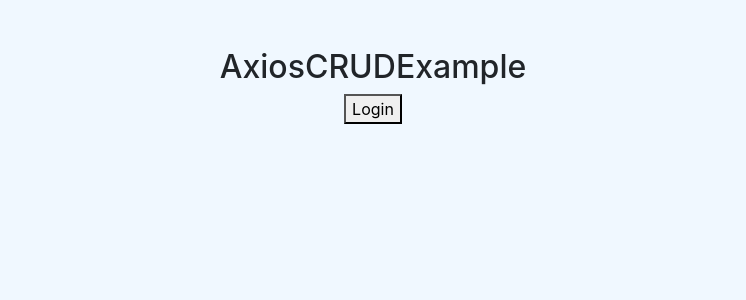
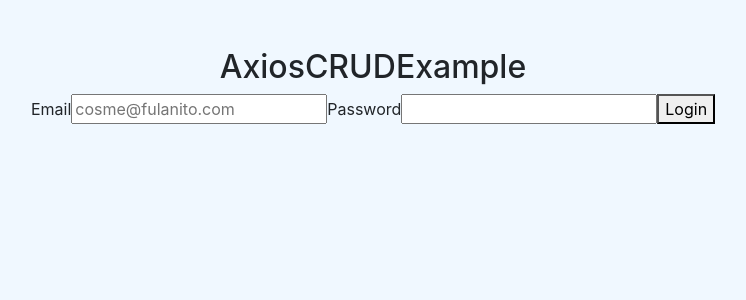
Before and after one commit to PadillaTom/OB-ReactJS, a React (Create React App) app: page / in a window 1280 px wide. Shown: the top 300 px of the page, without its empty margins (267-1013 px from the left). Built offline with nearby package versions, Linux system fonts and the light colour scheme.

Commit message:
Axios , Formik, Yup

```diff
--- a/src/components/pure/AxiosCRUDExample.jsx
+++ b/src/components/pure/AxiosCRUDExample.jsx
@@ -1,20 +1,69 @@
 import React from "react";
+import { Formik, Form, Field, ErrorMessage } from "formik";
+import * as Yup from "yup";
 import { login } from "../../services/axiosCRUDService";
 
+const loginSchema = Yup.object().shape({
+	email: Yup.string().email("Debe ser un email Valido").required("Obligatorio"),
+	password: Yup.string().required("Obligatorio"),
+});
+
 const AxiosCRUDExample = () => {
-	const authUser = () => {
-		login("admin1@test.com", "12345678")
+	const initialCredentials = {
+		email: "",
+		password: "",
+	};
+
+	const authUser = ({ email, password }) => {
+		login(email, password)
 			.then((response) => {
-				console.log(response.data);
+				if (response.data) {
+					alert(JSON.stringify(response.data.token));
+					sessionStorage.setItem("token", response.data.token);
+				} else {
+					sessionStorage.removeItem("token");
+					throw new Error("Login Error");
+				}
 			})
 			.catch((err) => {
-				console.log(err);
+				alert("Error de Login");
+				sessionStorage.removeItem("token");
+			})
+			.finally(() => {
+				console.log("Login DONE");
 			});
 	};
 	return (
 		<div>
 			<h2>AxiosCRUDExample</h2>
-			<button onClick={authUser}>Login</button>
+			<Formik
+				initialValues={initialCredentials}
+				validationSchema={loginSchema}
+				onSubmit={async (values) => {
+					authUser(values);
+				}}
+			>
+				{/* FORM */}
+				{({ errors, touched }) => {
+					return (
+						<Form>
+							<label htmlFor="email">Email</label>
+							<Field id="email" name="email" placeholder="cosme@fulanito.com" />
+							{errors.email && touched.email && (
+								<ErrorMessage name="email" component="div"></ErrorMessage>
+							)}
+							<label htmlFor="password">Password</label>
+							<Field id="password" name="password" />
+							{errors.password && touched.password && (
+								<div className="error-msg">
+									<ErrorMessage name="password" component="div"></ErrorMessage>
+								</div>
+							)}
+							<button>Login</button>
+						</Form>
+					);
+				}}
+			</Formik>
 		</div>
 	);
 };
```
